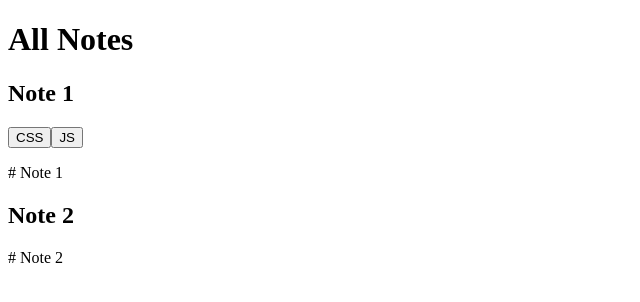
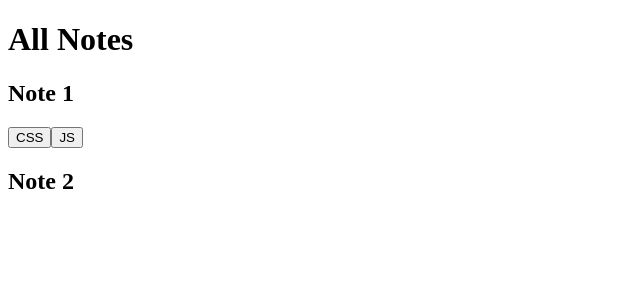
Before and after one commit to JohnMwendwa/notes-app, a React (Vite) app: page / in a window 1280 px wide. Shown: the top 302 px of the page, without its empty margins (0-640 px from the left). Built offline with nearby package versions, Linux system fonts and the light colour scheme.

Commit message:
remove the notes markdown from home page

```diff
--- a/src/components/Note.tsx
+++ b/src/components/Note.tsx
@@ -1,17 +1,12 @@
 import NoteProps from "../models/note";
 
-export default function Note({
-  title,
-  markdown,
-  tags,
-}: NoteProps): JSX.Element {
+export default function Note({ title, tags }: NoteProps): JSX.Element {
   return (
     <>
       <h2>{title}</h2>
       {tags.map((tag) => {
         return <button key={tag.id}>{tag.label}</button>;
       })}
-      <p>{markdown}</p>
     </>
   );
 }
```
